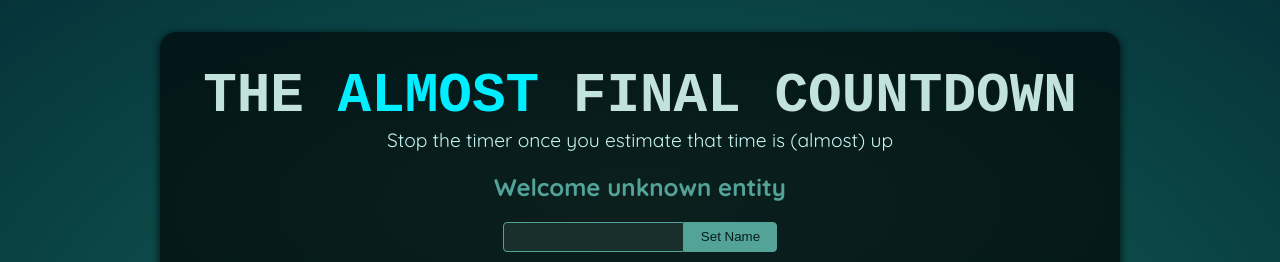
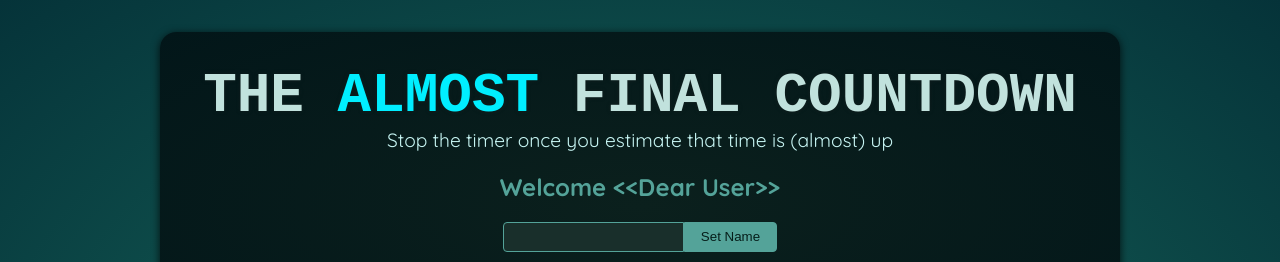
Before and after one commit to sadeghshokhan/stopwatch-challange, a React (Vite) app: page / in a window 1280 px wide. Shown: the top 262 px of the page. Built offline with nearby package versions, Linux system fonts and the light colour scheme; a web font is replaced by a local one.

Commit message:
add empty input logic to the button

```diff
--- a/src/components/Player.jsx
+++ b/src/components/Player.jsx
@@ -11,11 +11,12 @@ export default function Player() {
   // }
 
   function handleClickChangeName(){
-    setEnteredPlayerName(inputPlayer.current.value)
+    setEnteredPlayerName(inputPlayer.current.value);
+    inputPlayer.current.value = ""
   }
   return (
     <section id="player">
-      <h2>Welcome {enteredPlayerName ? enteredPlayerName : "unknown entity"}</h2>
+      <h2>Welcome {enteredPlayerName ? enteredPlayerName : " <<Dear User>>"}</h2>
       <p>
         <input type="text"  ref={inputPlayer} />
         <button onClick={handleClickChangeName}>Set Name</button>
```
